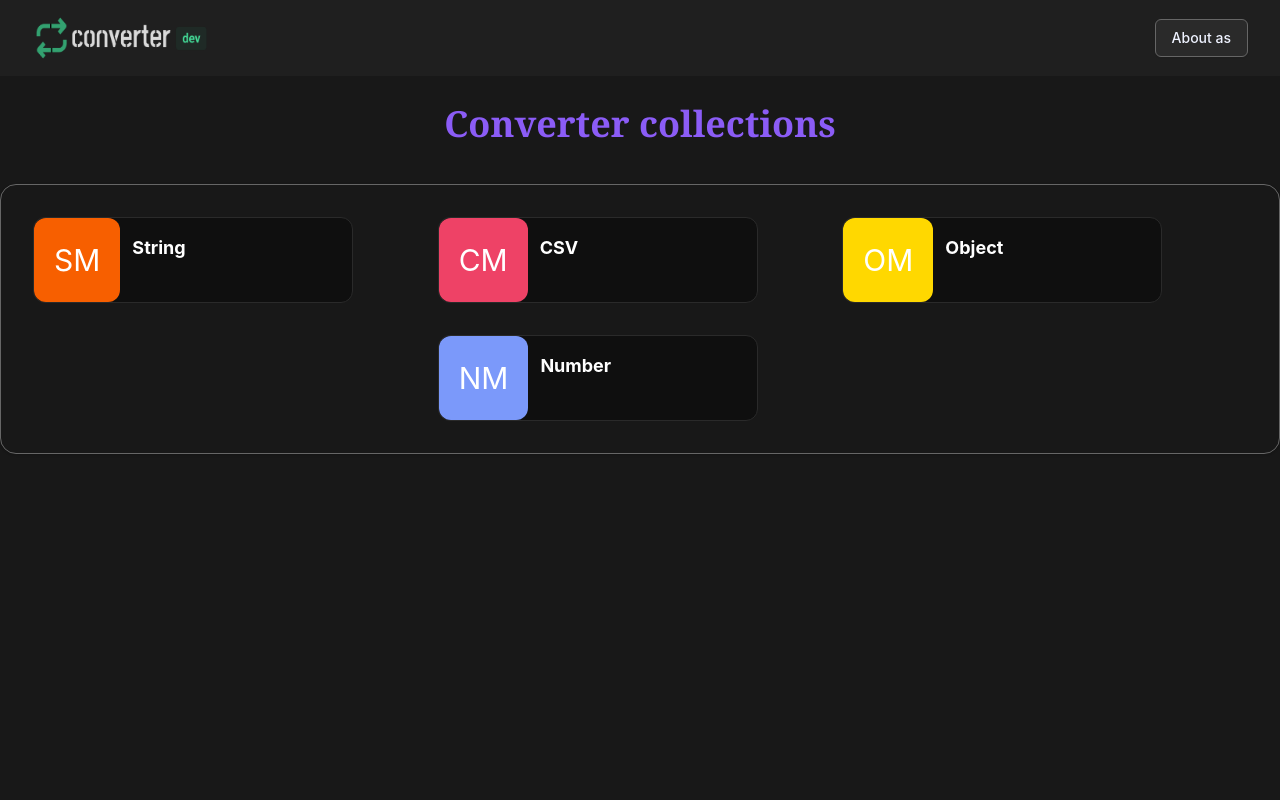
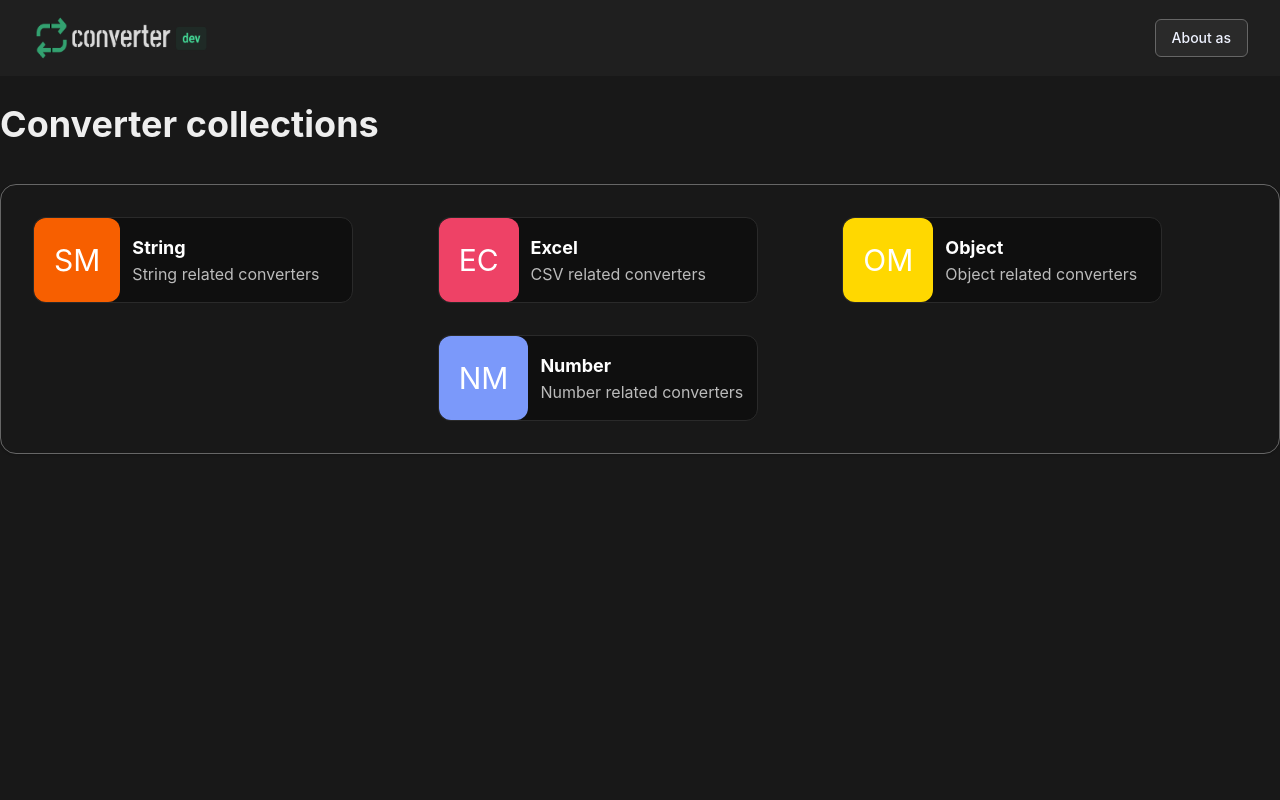
Before and after one commit to Santheepkumar/dev-converter, a Next.js app in the folder dev-converter-ui/: page /home in a window 1280 px wide. Shown: the top 800 px of the page. Built offline with nearby package versions, Linux system fonts and the light colour scheme.

Commit message:
responsive issues fixed

```diff
--- a/dev-converter-ui/components/common/TextArea.jsx
+++ b/dev-converter-ui/components/common/TextArea.jsx
@@ -1,13 +1,12 @@
 function TextArea({ converterLabel, onChange }) {
   return (
-    <div>
+    <div className="mr-4">
       <div className="text-xl mb-4 text-gray-200">
         <label>{converterLabel}</label>
       </div>
       <textarea
-        className="p-2 border border-gray-400 rounded-md bg-gray-800 focus:outline-none text-white focus:border-brand-500"
+        className="p-2 border border-gray-400 rounded-md bg-gray-800 focus:outline-none text-white focus:border-brand-500 w-full"
         rows="8"
-        cols="50"
         onChange={e => onChange(e.target.value)}
       />
     </div>
--- a/dev-converter-ui/components/converter/Convertion.jsx
+++ b/dev-converter-ui/components/converter/Convertion.jsx
@@ -19,14 +19,14 @@ function Convertion({ converterFunction, currConverter }) {
   return (
     <div className="max-w-7xl mx-auto mt-10 border border-gray-400 p-8 rounded-xl">
       <div className="flex justify-between flex-wrap">
-        <div className="w-full md:w-1/2">
+        <div className="w-full lg:w-1/2">
           {currConverter.fieldType === "input" ? (
             <Input converterLabel={currConverter.label} onChange={onChange} />
           ) : (
             <TextArea converterLabel={currConverter.label} onChange={onChange} />
           )}
         </div>
-        <div className="w-full md:w-1/2 mt-4 sm:mt-0">
+        <div className="w-full lg:w-1/2 mt-4 lg:mt-0">
           <Preview content={previewContent} />
         </div>
       </div>
--- a/dev-converter-ui/components/home/Home.jsx
+++ b/dev-converter-ui/components/home/Home.jsx
@@ -3,17 +3,15 @@ import { getColorByKey } from "../../utils/color.util"
 
 function Home({ collections }) {
   return (
-    <>
-      <div className="font-serif font-bold mt-7 text-4xl text-purple-500 text-center">
-        <h1>Converter collections</h1>
-      </div>
     <div className="max-w-7xl mx-auto">
+      <h1 className="font-bold mt-7 text-4xl text-gray-100">
+        Converter collections
+      </h1>
       <div className="flex flex-wrap justify-evenly mt-10 border rounded-2xl border-gray-400 shadow p-8 gap-y-8">
-          {collections.map(({ short, label, path, extra }, key) => (
+        {collections.map(({ short, label, path, description }, key) => (
           <Link href={path}>
             <a className="w-1/3 ">
               <div className="flex bg-gray-900 hover:bg-gray-600 border rounded-xl border-gray-600 w-80">
-
                 <div>
                   <h1
                     className=" px-5 py-6 text-white bg rounded-xl  text-3xl"
@@ -28,7 +26,7 @@ function Home({ collections }) {
                   <h1 className="ml-3 mt-4 text-white font-bold text-lg ">
                     {label}
                   </h1>
-                    <h1 className="text-gray-300 ml-3">{extra}</h1>
+                  <h1 className="text-gray-300 ml-3">{description}</h1>
                 </div>
               </div>
             </a>
@@ -36,7 +34,6 @@ function Home({ collections }) {
         ))}
       </div>
     </div>
-    </>
   )
 }
 
--- a/dev-converter-ui/pages/home/collections.json
+++ b/dev-converter-ui/pages/home/collections.json
@@ -3,24 +3,24 @@
     "label": "String ",
     "short": "SM",
     "path": "/stringo",
-    "description": "String related converter"
+    "description": "String related converters"
   },
   {
-    "label": "CSV",
-    "short": "CM",
-    "path": "/stringo",
-    "description": "CSV related converter "
+    "label": "Excel",
+    "short": "EC",
+    "path": "/",
+    "description": "CSV related converters"
   },
   {
     "label": "Object",
     "short": "OM",
-    "path": "/stringo",
-    "description": "object related converter "
+    "path": "/",
+    "description": "Object related converters"
   },
   {
     "label": "Number",
     "short": "NM",
-    "path": "/stringo",
-    "description": "Number related converter "
+    "path": "/",
+    "description": "Number related converters"
   }
 ]
```
Lines whose indentation alone changed are shown as unchanged.
